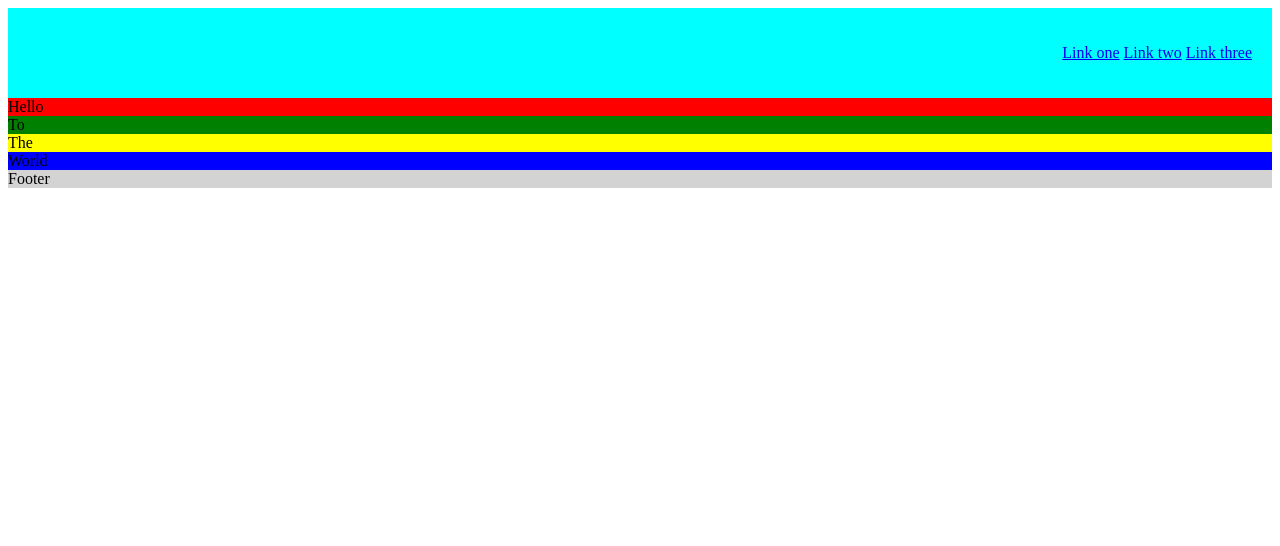
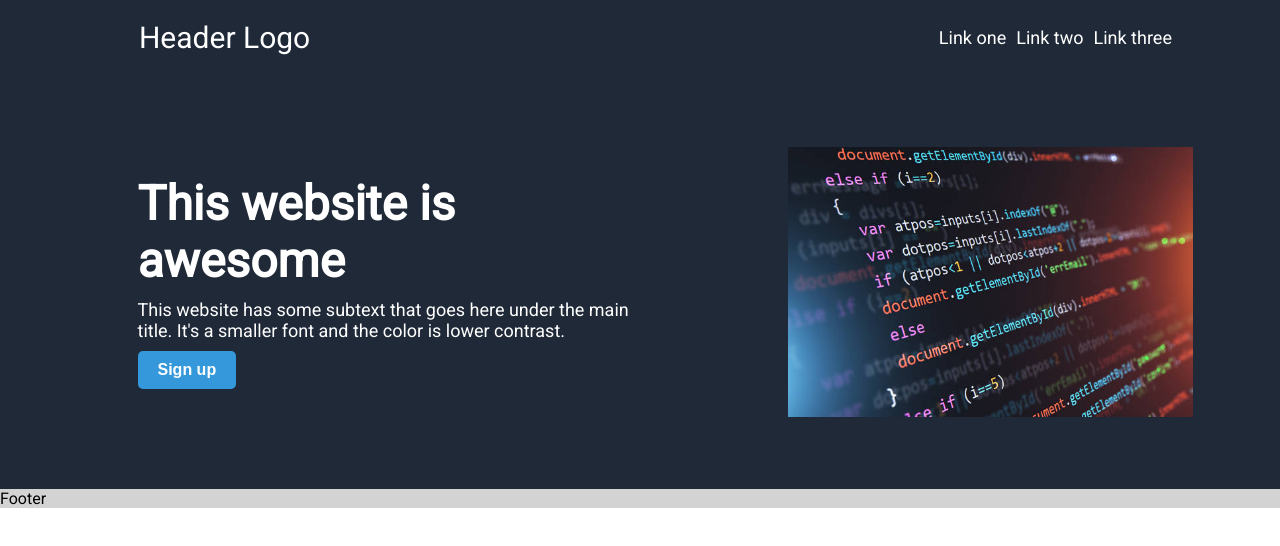
Before and after one commit to Bradley-Booth-Dev/odin-website, a plain HTML site: page index.html in a window 1280 px wide. Drawn offline with Linux system fonts and the light colour scheme.

Commit message:
finished section 1 and header

```diff
--- a/index.css
+++ b/index.css
@@ -1,4 +1,12 @@
+@import url("https://fonts.googleapis.com/css2?family=Roboto&display=swap");
+
+* {
+  margin: 0;
+  padding: 0;
+}
+
 body {
+  font-family: "Roboto", serif;
   display: flex;
   flex-direction: column;
 }
@@ -8,19 +16,89 @@ body {
   justify-content: space-between;
   align-items: center;
   padding: 20px;
-  background-color: aqua;
+  background-color: #1f2937;
+  color: white;
 }
 
 .header-left {
   display: flex;
-}
-.logo {
-  height: 50px;
+  font-size: 30px;
 }
 
-.section-one {
-  background-color: red;
+.header-right {
+  display: flex;
 }
+
+.header-left,
+.header-right {
+  width: 33%;
+  display: flex;
+  justify-content: center;
+}
+
+.header-links {
+  font-size: 18px;
+  color: white;
+  margin: 0px;
+  padding: 0px;
+  gap: 10px;
+}
+
+.section-1-wrapper {
+  background-color: #1f2937;
+  display: flex;
+  align-items: center;
+  justify-content: center;
+}
+
+.section-1 {
+  display: flex;
+}
+
+.content-right {
+  display: flex;
+  justify-content: center;
+  align-items: center;
+  flex-direction: column;
+  align-items: center;
+}
+
+.content-left {
+  display: flex;
+  flex-direction: column;
+  justify-content: center;
+  align-items: center;
+  align-items: flex-start;
+  padding: 100px;
+  max-width: 500px;
+}
+
+.title {
+  font-size: 48px;
+  font-weight: bolder;
+  color: white;
+  margin-bottom: 10px;
+}
+
+.p-first {
+  font-size: 18px;
+  color: white;
+  margin-bottom: 10px;
+}
+
+.signup-btn {
+  display: inline-block;
+  padding: 10px 20px;
+  background-color: #3498db;
+  color: white;
+  border: none;
+  border-radius: 5px;
+  font-size: 16px;
+  font-weight: bold;
+  cursor: pointer;
+  transition: background-color 0.3s ease;
+}
+
 .section-two {
   background-color: green;
 }
@@ -33,4 +111,20 @@ body {
 
 .footer {
   background-color: lightgray;
+  margin-top: auto;
 }
+
+img {
+  margin: 50px;
+}
+
+ul {
+  list-style: none;
+  display: flex;
+  flex-direction: row;
+}
+
+a {
+  text-decoration: none;
+  color: white;
+}
--- a/index.html
+++ b/index.html
@@ -4,31 +4,47 @@
     <meta charset="UTF-8" />
     <meta name="viewport" content="width=device-width, initial-scale=1.0" />
     <link rel="stylesheet" href="index.css" />
-    <title>Document</title>
+    <title>Landing Page</title>
   </head>
   <body>
     <div class="header-container">
       <div class="header-left">
         <!-- header logo -->
-        <img
-          class="logo"
-          src="images\toppng.com-mountain-png-transparent-free-images-clip-art-mountain-logo-1539x671.png"
-          alt=""
-        />
+        <a href="">Header Logo</a>
       </div>
       <div class="header-right">
         <!-- header links -->
-        <a href="null">Link one</a>
-        <a href="null">Link two</a>
-        <a href="null">Link three</a>
+        <ul class="header-links">
+          <li><a href="?">Link one</a></li>
+          <li><a href="?">Link two</a></li>
+          <li><a href="?">Link three</a></li>
+        </ul>
       </div>
     </div>
-    <div class="content">
-      <div class="section-one">Hello</div>
-      <div class="section-two">To</div>
+    <!--  -->
+    <div class="section-1-wrapper">
+      <div class="section-1-container">
+        <div class="section-1">
+          <div class="content-left">
+            <h1 class="title">This website is awesome</h1>
+            <p class="p-first">
+              This website has some subtext that goes here under the main title.
+              It's a smaller font and the color is lower contrast.
+            </p>
+            <button type="button" class="signup-btn">Sign up</button>
+          </div>
+
+          <div class="content-right">
+            <img src="/images/coding.jpg" alt="Coding image" height="270px" />
+          </div>
+        </div>
+      </div>
+
+      <!-- <div class="section-two">To</div>
       <div class="section-three">The</div>
-      <div class="section-four">World</div>
+      <div class="section-four">World</div> -->
     </div>
+    <!--  -->
     <div class="footer">Footer</div>
   </body>
 </html>
```
Also changed, not shown: images/coding.jpg (added).
